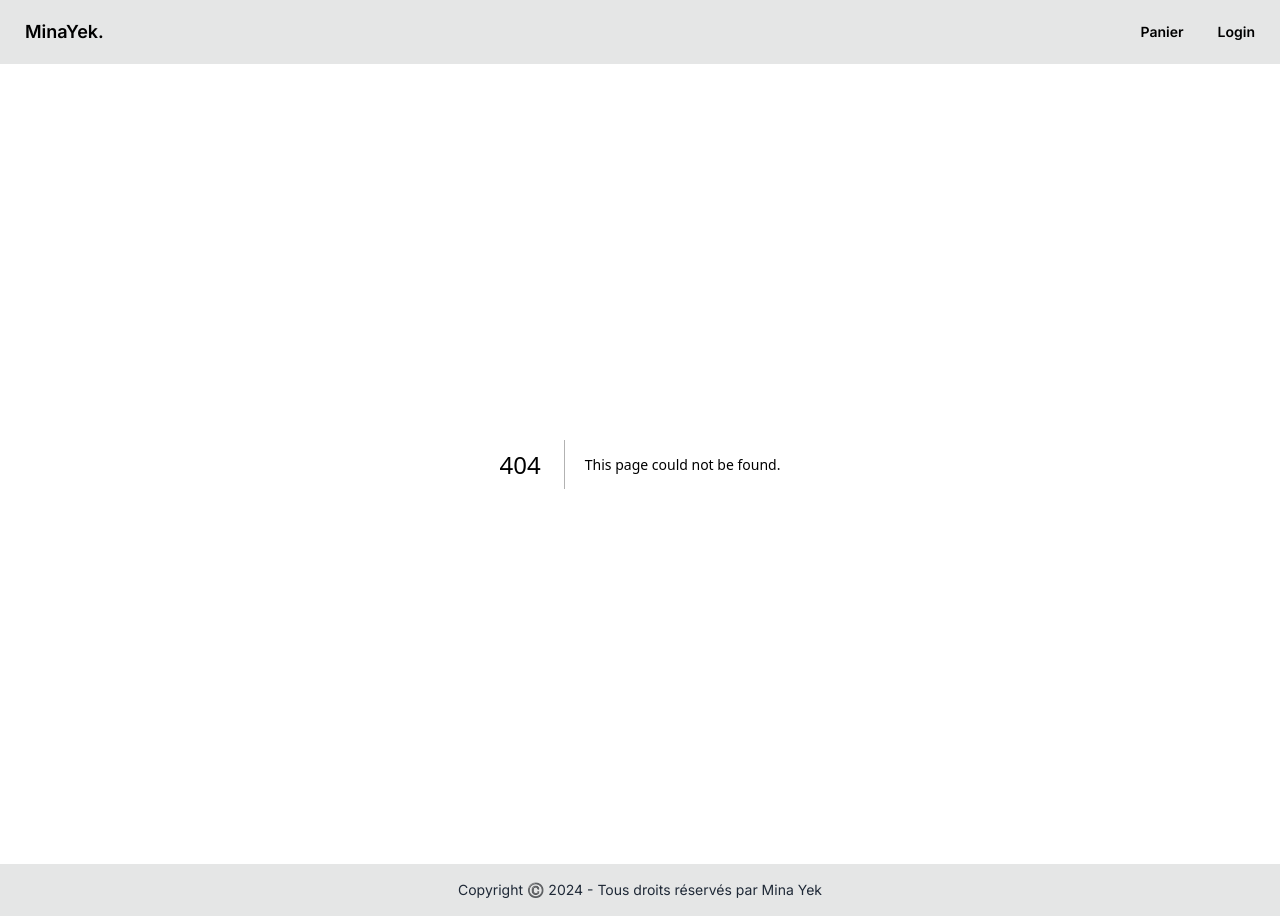
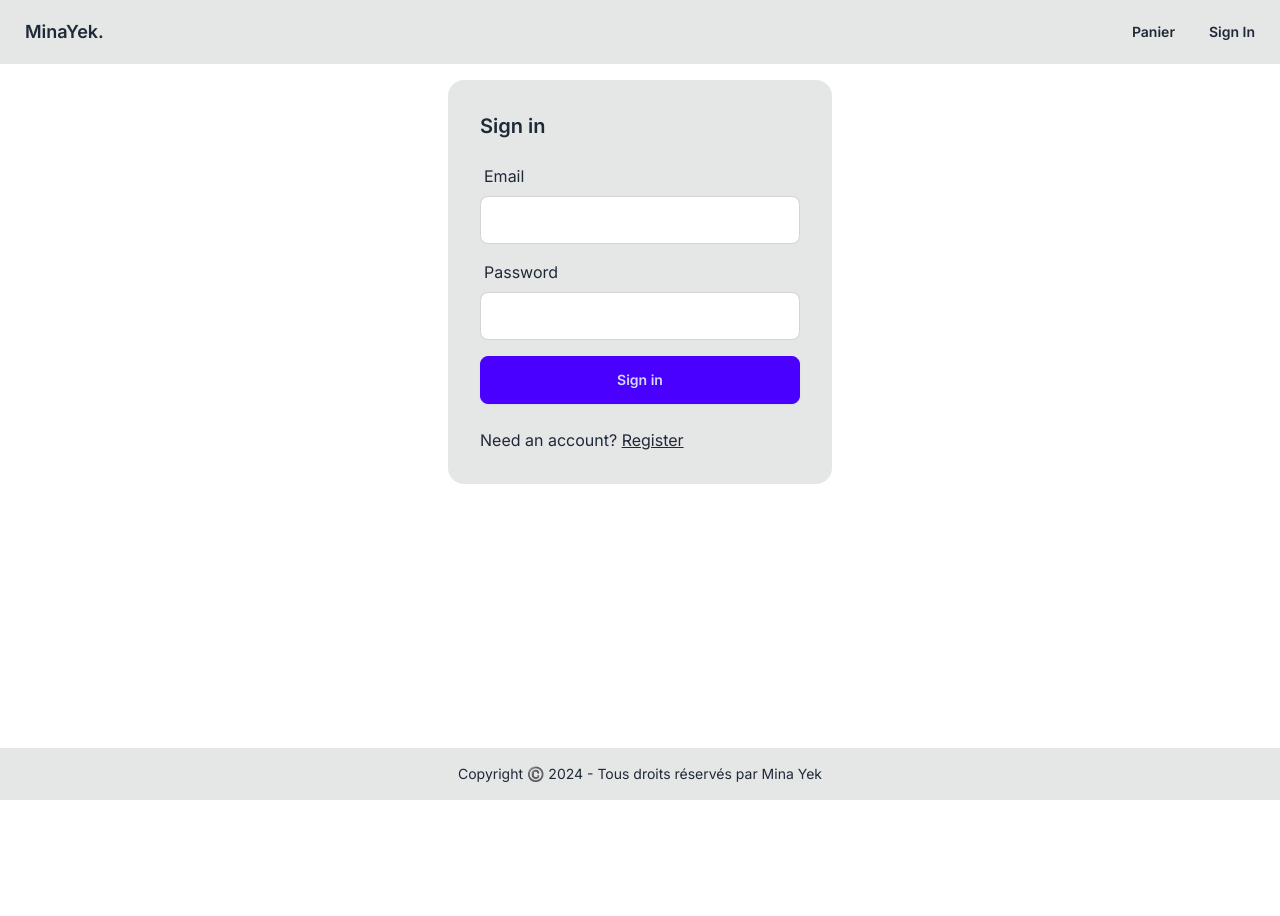
Before and after one commit to kephrenh/mina-yek-ecommerce, a Next.js app: page /signin in a window 1280 px wide. Before the commit this address had no page. After the commit the page ends 800 px from the top, so only its background shows below. Built offline with nearby package versions, Linux system fonts and the light colour scheme; no server answers.

Commit message:
implement users authentication

```diff
--- /dev/null
+++ b/app/(front)/signin/Form.tsx
@@ -0,0 +1,117 @@
+"use client";
+import { signIn, useSession } from "next-auth/react";
+import { SubmitHandler, useForm } from "react-hook-form";
+import { useRouter, useSearchParams } from "next/navigation";
+import { useEffect } from "react";
+import Link from "next/link";
+
+type Inputs = {
+  email: string;
+  password: string;
+};
+
+const Form = () => {
+  const { data: session } = useSession();
+
+  const params = useSearchParams();
+  let callbackUrl = params.get("callbackUrl") || "/";
+  const router = useRouter();
+
+  const {
+    register,
+    handleSubmit,
+    formState: { errors, isSubmitting },
+  } = useForm<Inputs>({
+    defaultValues: {
+      email: "",
+      password: "",
+    },
+  });
+
+  useEffect(() => {
+    if (session && session.user) {
+      router.push(callbackUrl);
+    }
+  }, [callbackUrl, params, router, session]);
+
+  const formSubmit: SubmitHandler<Inputs> = async (form) => {
+    const { email, password } = form;
+    signIn("credentials", {
+      email,
+      password,
+    });
+  };
+  return (
+    <div className="max-w-sm  mx-auto card bg-base-300 my-4">
+      <div className="card-body">
+        <h1 className="card-title">Sign in</h1>
+        {params.get("error") && (
+          <div className="alert text-error">
+            {params.get("error") === "Configuration"
+              ? "Invalid email or password"
+              : params.get("error")}
+          </div>
+        )}
+        {params.get("success") && <div className="alert text-success">{params.get("success")}</div>}
+        <form onSubmit={handleSubmit(formSubmit)}>
+          <div className="my-2">
+            <label
+              className="label"
+              htmlFor="email">
+              Email
+            </label>
+            <input
+              type="text"
+              id="email"
+              {...register("email", {
+                required: "Email is required",
+                pattern: {
+                  value: /[a-z0-9]+@[a-z]+\.[a-z]{2,3}/,
+                  message: "Email is invalid",
+                },
+              })}
+              className="input input-bordered w-full max-w-sm"
+            />
+            {errors.email?.message && <div className="text-error">{errors.email.message}</div>}
+          </div>
+          <div className="my-2">
+            <label
+              className="label"
+              htmlFor="password">
+              Password
+            </label>
+            <input
+              type="password"
+              id="password"
+              {...register("password", {
+                required: "Password is required",
+              })}
+              className="input input-bordered w-full max-w-sm"
+            />
+            {errors.password?.message && (
+              <div className="text-error">{errors.password.message}</div>
+            )}
+          </div>
+          <div className="my-4">
+            <button
+              type="submit"
+              disabled={isSubmitting}
+              className="btn btn-primary w-full">
+              {isSubmitting && <span className="loading loading-spinner"></span>}
+              Sign in
+            </button>
+          </div>
+        </form>
+        <div>
+          Need an account?{" "}
+          <Link
+            className="link"
+            href={`/register?callbackUrl=${callbackUrl}`}>
+            Register
+          </Link>
+        </div>
+      </div>
+    </div>
+  );
+};
+export default Form;
--- /dev/null
+++ b/app/(front)/signin/page.tsx
@@ -0,0 +1,11 @@
+import { Metadata } from "next";
+import Form from "./Form";
+
+export const metadata: Metadata = {
+  title: "Sign in",
+};
+
+const Signin = async () => {
+  return <Form />;
+};
+export default Signin;
--- /dev/null
+++ b/app/api/auth/[...nextauth]/route.ts
@@ -0,0 +1 @@
+export { GET, POST } from "@lib/auth";
--- a/app/layout.tsx
+++ b/app/layout.tsx
@@ -2,6 +2,7 @@ import type { Metadata } from "next";
 import { Inter, Urbanist } from "next/font/google";
 import "./globals.css";
 import Header from "@components/header/Header";
+import Providers from "@components/Providers";
 
 const inter = Inter({ subsets: ["latin"] });
 
@@ -18,6 +19,7 @@ export default function RootLayout({
   return (
     <html lang="fr">
       <body className={inter.className}>
+        <Providers>
           <div className="min-h-screen flex flex-col">
             <Header />
             {children}
@@ -25,6 +27,7 @@ export default function RootLayout({
               <p>Copyright ©️ 2024 - Tous droits réservés par Mina Yek</p>
             </footer>
           </div>
+        </Providers>
       </body>
     </html>
   );
--- /dev/null
+++ b/components/Providers.tsx
@@ -0,0 +1,9 @@
+import { SessionProvider } from "next-auth/react";
+import { auth } from "@lib/auth";
+// import ClientProviders from './ClientProviders'
+
+export default async function Providers({ children }: { children: React.ReactNode }) {
+  const session = await auth();
+
+  return <SessionProvider session={session}>{children}</SessionProvider>;
+}
--- a/components/header/Menu.tsx
+++ b/components/header/Menu.tsx
@@ -1,6 +1,7 @@
 "use client";
 
 import useCartService from "@lib/hooks/useCartStore";
+import { signIn, signOut, useSession } from "next-auth/react";
 import Link from "next/link";
 import { useEffect, useState } from "react";
 
@@ -11,13 +12,20 @@ const Menu = () => {
   useEffect(() => {
     setMounted(true);
   }, []);
+
+  const signoutHandler = () => {
+    signOut({ callbackUrl: "/signin" });
+  };
+
+  const { data: session } = useSession();
+
   return (
     <>
       <div>
         <ul className="flex items-stretch">
           <li>
             <Link
-              href="/panier"
+              href="/cart"
               className="btn btn-ghost rounded-btn">
               Panier
               {mounted && items.length !== 0 && (
@@ -25,13 +33,53 @@ const Menu = () => {
               )}
             </Link>
           </li>
-          <li>
-            <button
-              type="button"
-              className="btn btn-ghost rounded-btn">
-              Login
-            </button>
-          </li>
+          {session && session.user ? (
+            <>
+              <li>
+                <div className="dropdown dropdown-bottom dropdown-end">
+                  <label
+                    htmlFor=""
+                    tabIndex={0}
+                    className="btn btn-ghost rounded-btn">
+                    {session.user.name}
+                    <svg
+                      xmlns="http://www.w3.org/2000/svg"
+                      fill="none"
+                      viewBox="0 0 24 24"
+                      strokeWidth={1.5}
+                      stroke="currentColor"
+                      className="w-6 h-6">
+                      <path
+                        strokeLinecap="round"
+                        strokeLinejoin="round"
+                        d="M19.5 8.25l-7.5 7.5-7.5-7.5"
+                      />
+                    </svg>
+                  </label>
+                  <ul
+                    tabIndex={0}
+                    className="menu dropdown-content z-[1] p-2 shadow bg-base-300 rounded-box w-52  ">
+                    <li>
+                      <button
+                        type="button"
+                        onClick={signoutHandler}>
+                        Sign Out
+                      </button>
+                    </li>
+                  </ul>
+                </div>
+              </li>
+            </>
+          ) : (
+            <li>
+              <button
+                type="button"
+                className="btn btn-ghost rounded-btn"
+                onClick={() => signIn()}>
+                Sign In
+              </button>
+            </li>
+          )}
         </ul>
       </div>
     </>
--- /dev/null
+++ b/lib/auth.ts
@@ -0,0 +1,85 @@
+import CredentialsProvider from "next-auth/providers/credentials";
+import dbConnect from "./dbConnect";
+import UserModel from "./models/user.model";
+import bcrypt from "bcryptjs";
+import NextAuth from "next-auth";
+
+export const config = {
+  providers: [
+    CredentialsProvider({
+      credentials: {
+        email: {
+          type: "email",
+        },
+        password: { type: "password" },
+      },
+      async authorize(credentials) {
+        await dbConnect();
+        if (credentials == null) return null;
+
+        const user = await UserModel.findOne({ email: credentials.email });
+
+        if (user) {
+          const isMatch = await bcrypt.compare(credentials.password as string, user.password);
+
+          if (isMatch) {
+            return user;
+          }
+        }
+        return null;
+      },
+    }),
+  ],
+  pages: {
+    signIn: "/signin",
+    newUser: "/register",
+    error: "/signin",
+  },
+  callbacks: {
+    authorized({ request, auth }: any) {
+      const protectedPaths = [
+        /\/shipping/,
+        /\/payment/,
+        /\/place-order/,
+        /\/profile/,
+        /\/order\/(.*)/,
+        /\/admin/,
+      ];
+
+      const { pathname } = request.nextUrl;
+      if (protectedPaths.some((p) => p.test(pathname))) return !!auth;
+      return true;
+    },
+    async jwt({ user, trigger, session, token }: any) {
+      if (user) {
+        token.user = {
+          _id: user._id,
+          email: user.email,
+          name: user.name,
+          isAdmin: user.isAdmin,
+        };
+      }
+      if (trigger === "update" && session) {
+        token.user = {
+          ...token.user,
+          email: session.user.email,
+          name: session.user.name,
+        };
+      }
+      return token;
+    },
+    session: async ({ session, token }: any) => {
+      if (token) {
+        session.user = token.user;
+      }
+      return session;
+    },
+  },
+};
+
+export const {
+  handlers: { GET, POST },
+  auth,
+  signIn,
+  signOut,
+} = NextAuth(config);
--- a/lib/dbConnect.ts
+++ b/lib/dbConnect.ts
@@ -1,6 +1,6 @@
 import mongoose from "mongoose";
 
-const mongo_uri = process.env.MONGO_URI;
+const mongo_uri = process.env.MONGODB_URI;
 
 async function dbConnect() {
   try {
--- a/package.json
+++ b/package.json
@@ -12,8 +12,10 @@
     "bcryptjs": "^2.4.3",
     "mongoose": "^8.4.3",
     "next": "14.2.3",
+    "next-auth": "^5.0.0-beta.19",
     "react": "^18",
     "react-dom": "^18",
+    "react-hook-form": "^7.52.0",
     "zustand": "^4.5.2"
   },
   "devDependencies": {
```
Also changed, not shown: middleware.ts (added, +14 -0 lines), 1 other file (tests, documents, lock files or other folders). Lines whose indentation alone changed are shown as unchanged.
